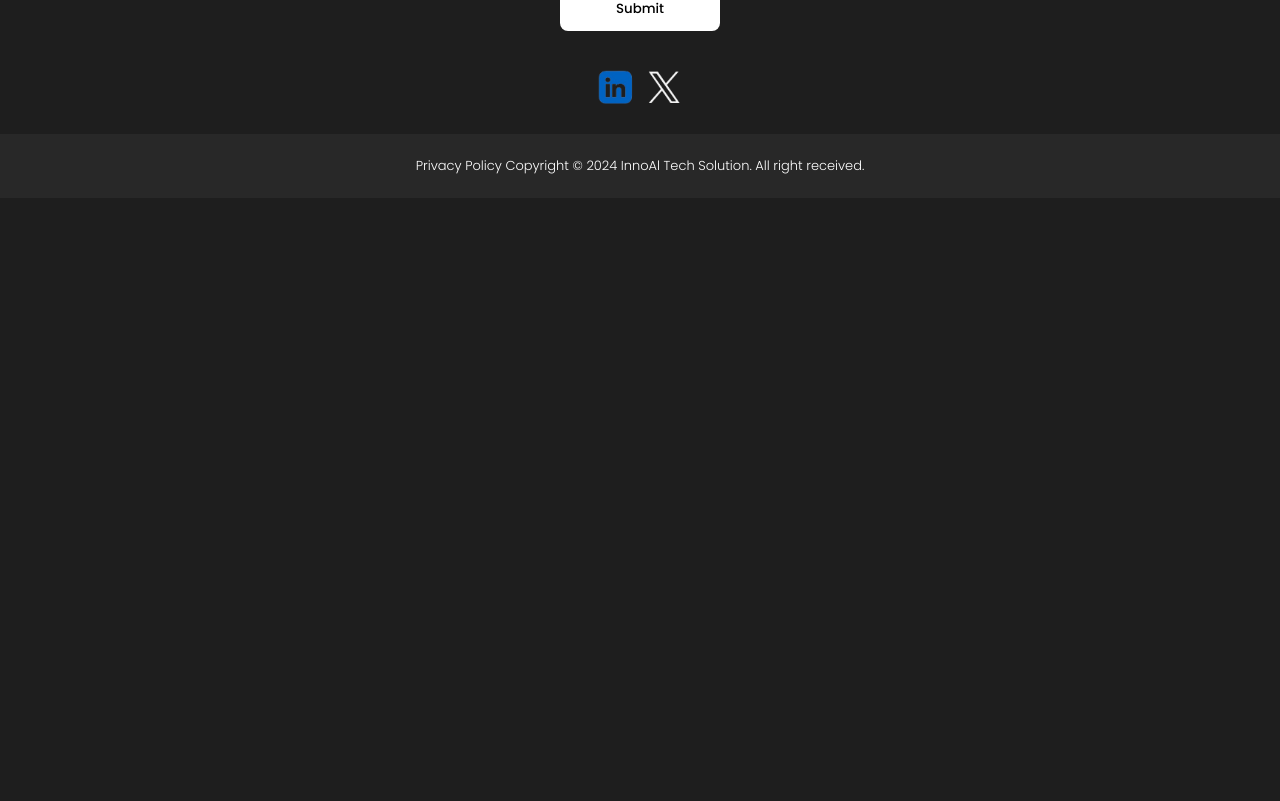
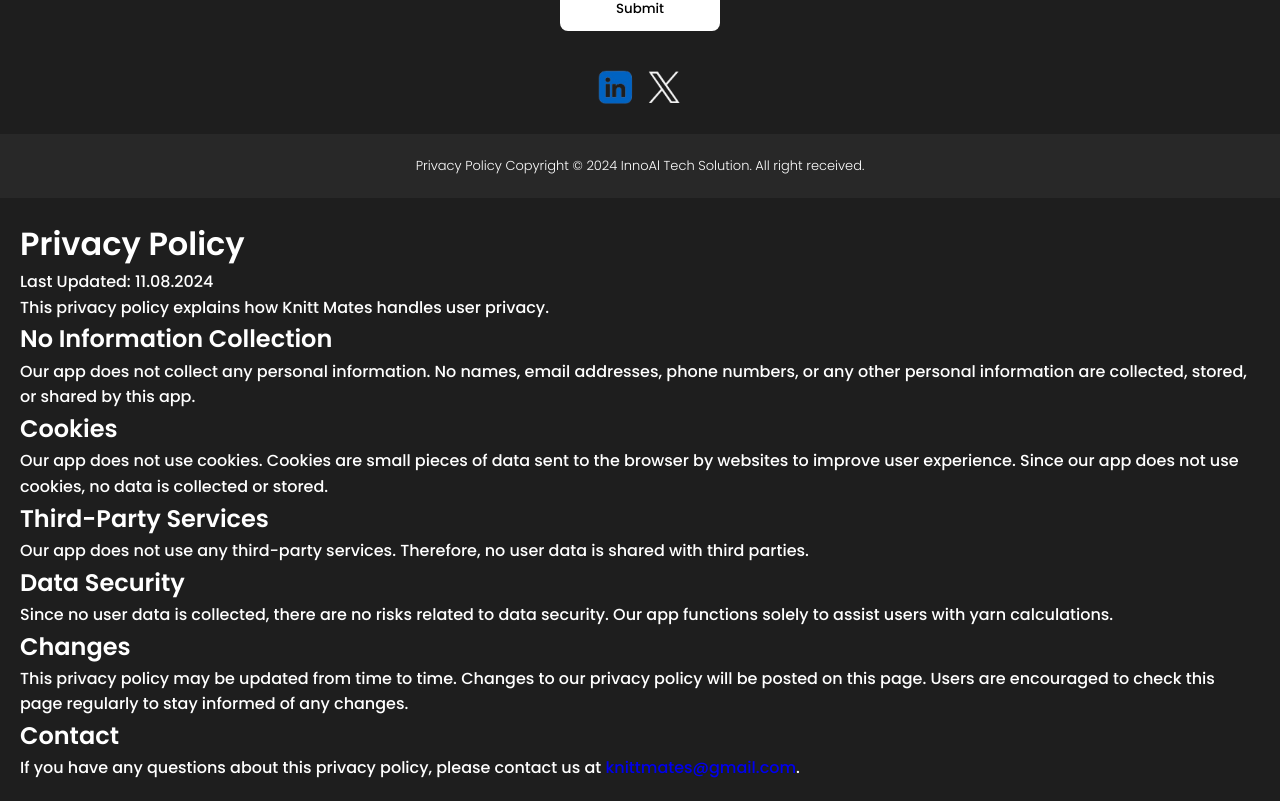
Before and after one commit to innoaitechsolution/innoaitechsolution-website, a React (Create React App) app: page / in a window 1280 px wide. Shown: the part 3064-3865 px from the top of the page. Before the commit the page ends 3262 px from the top, so only its background shows below. Built offline with nearby package versions, Linux system fonts and the light colour scheme.

Commit message:
Add privacy policy

```diff
--- a/src/App.js
+++ b/src/App.js
@@ -4,6 +4,7 @@
 import Works from "./components/Works/works";
 import Contact from "./components/Contact/contact";
 import Footer from "./components/Footer/footer";
+import PrivacyPolicy from "./privacypolicy/PrivacyPolicy";
 
 function App() {
     return (
@@ -14,7 +15,7 @@
             <Works />
             <Contact />
             <Footer />
-
+            <PrivacyPolicy />
         </div>
     );
 }
--- /dev/null
+++ b/src/privacypolicy/PrivacyPolicy.js
@@ -0,0 +1,32 @@
+import React from 'react';
+
+const PrivacyPolicy = () => {
+  return (
+    <div style={{ padding: '20px', fontFamily: 'Arial, sans-serif', lineHeight: '1.6' }}>
+      <h1>Privacy Policy</h1>
+      <p>Last Updated: 11.08.2024</p>
+
+      <p>This privacy policy explains how Knitt Mates handles user privacy.</p>
+
+      <h2>No Information Collection</h2>
+      <p>Our app does not collect any personal information. No names, email addresses, phone numbers, or any other personal information are collected, stored, or shared by this app.</p>
+
+      <h2>Cookies</h2>
+      <p>Our app does not use cookies. Cookies are small pieces of data sent to the browser by websites to improve user experience. Since our app does not use cookies, no data is collected or stored.</p>
+
+      <h2>Third-Party Services</h2>
+      <p>Our app does not use any third-party services. Therefore, no user data is shared with third parties.</p>
+
+      <h2>Data Security</h2>
+      <p>Since no user data is collected, there are no risks related to data security. Our app functions solely to assist users with yarn calculations.</p>
+
+      <h2>Changes</h2>
+      <p>This privacy policy may be updated from time to time. Changes to our privacy policy will be posted on this page. Users are encouraged to check this page regularly to stay informed of any changes.</p>
+
+      <h2>Contact</h2>
+      <p>If you have any questions about this privacy policy, please contact us at <a href="mailto:knittmates@gmail.com">knittmates@gmail.com</a>.</p>
+    </div>
+  );
+};
+
+export default PrivacyPolicy;
```
